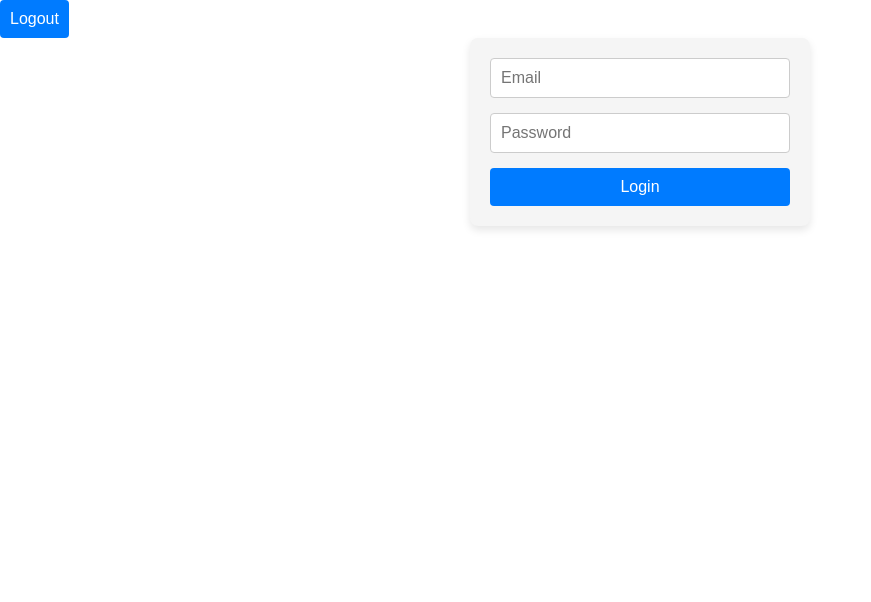
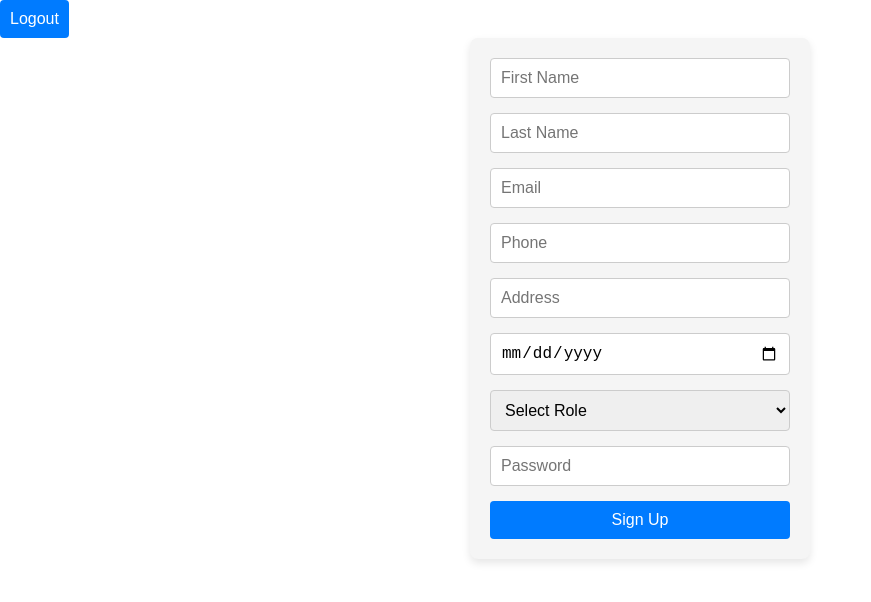
Before and after one commit to MichalHazan/takecare, a React (Create React App) app in the folder client/: page / in a window 1280 px wide. Shown: the top 602 px of the page, without its empty margins (0-871 px from the left). Built offline with nearby package versions, Linux system fonts and the light colour scheme.

Commit message:
Added a 'Profession Type' field, after selecting role:professional

```diff
--- a/client/src/App.js
+++ b/client/src/App.js
@@ -18,7 +18,7 @@ function App() {
                 <Logout />
                 <Routes>
                     {/* Public routes */}
-                    <Route path="/" element={<LoginForm />} />
+                    <Route path="/" element={<AddUser />} />
                     <Route path="/AddUser" element={<AddUser />} />
                     <Route path="/Login" element={<LoginForm />} />
                     <Route path="/Welcome" element={<Welcome />} />
--- a/client/src/components/SignupForm.js
+++ b/client/src/components/SignupForm.js
@@ -1,6 +1,6 @@
 import React, { useState } from 'react';
 import axios from 'axios';
-import './SignupForm.css'
+import './SignupForm.css';
 
 const SignupForm = () => {
     const [formData, setFormData] = useState({
@@ -12,20 +12,50 @@ const SignupForm = () => {
         birthDate: '',
         role: '',
         password: '',
+        profile: {
+            description: '',
+            profession: '',
+            price: 0,
+        },
     });
 
+    const [showProfessionType, setShowProfessionType] = useState(false); // State to control the display of professionType
+
+    // Function to handle form field changes
     const handleChange = (e) => {
+        const { name, value } = e.target;
+
+        // Check if the input is for profile fields
+        if (name === 'profession') {
+            setFormData((prevState) => ({
+                ...prevState,
+                profile: {
+                    ...prevState.profile,
+                    profession: value, // Update profession inside profile
+                },
+            }));
+        } else {
             setFormData({
                 ...formData,
-      [e.target.name]: e.target.value,
+                [name]: value,
             });
+        }
+
+        // Show professionType field only if the role is professional
+        if (name === 'role') {
+            setShowProfessionType(value === 'professional');
+        }
     };
 
+    // Function to handle form submission
     const handleSubmit = async (e) => {
         e.preventDefault();
         try {
-            const response = await axios.post('http://localhost:3000/registration', formData);
+            console.log('formData:', formData);
+            const response = await axios.post('http://localhost:3000/registration', formData);  // Send form data to server
             alert('User signed up successfully');
+
+            // Reset formData after successful signup
             setFormData({
                 firstName: '',
                 lastName: '',
@@ -35,7 +65,12 @@ const SignupForm = () => {
                 birthDate: '',
                 role: '',
                 password: '',
-            })
+                profile: {
+                    description: '',
+                    profession: '',
+                    price: 0,
+                },
+            });
         } catch (error) {
             if (error.response) {
                 console.error('Error response:', error.response.data);
@@ -46,21 +81,79 @@ const SignupForm = () => {
             }
         }
     };
+
     return (
         <form onSubmit={handleSubmit}>
-      <input type="text" name="firstName" placeholder="First Name" onChange={handleChange} required />
-      <input type="text" name="lastName" placeholder="Last Name" onChange={handleChange} required />
-      <input type="email" name="email" placeholder="Email" onChange={handleChange} required />
-      <input type="tel" name="phone" placeholder="Phone" onChange={handleChange} />
-      <input type="text" name="address" placeholder="Address" onChange={handleChange} />
-      <input type="date" name="birthDate" onChange={handleChange} />
-        <select name="role" onChange={handleChange} required>
+            <input
+                type="text"
+                name="firstName"
+                placeholder="First Name"
+                onChange={handleChange}
+                value={formData.firstName}
+                required
+            />
+            <input
+                type="text"
+                name="lastName"
+                placeholder="Last Name"
+                onChange={handleChange}
+                value={formData.lastName}
+                required
+            />
+            <input
+                type="email"
+                name="email"
+                placeholder="Email"
+                onChange={handleChange}
+                value={formData.email}
+                required
+            />
+            <input
+                type="tel"
+                name="phone"
+                placeholder="Phone"
+                onChange={handleChange}
+                value={formData.phone}
+            />
+            <input
+                type="text"
+                name="address"
+                placeholder="Address"
+                onChange={handleChange}
+                value={formData.address}
+            />
+            <input
+                type="date"
+                name="birthDate"
+                onChange={handleChange}
+                value={formData.birthDate}
+            />
+
+            <select name="role" onChange={handleChange} value={formData.role} required>
                 <option value="">Select Role</option>
                 <option value="professional">Professional</option>
                 <option value="client">Client</option>
-            <option value="management">management</option>
+                <option value="management">Management</option>
             </select>
-        <input type="password" name="password" placeholder="Password" onChange={handleChange} required />
+            {showProfessionType && ( // Show professionType input only if role is professional
+                <input
+                    type="text"
+                    name="profession"
+                    placeholder="Profession Type"
+                    onChange={handleChange}
+                    value={formData.profile.profession}
+                    required
+                />
+            )}
+            <input
+                type="password"
+                name="password"
+                placeholder="Password"
+                onChange={handleChange}
+                value={formData.password}
+                required
+            />
+
             <button type="submit">Sign Up</button>
         </form>
     );
```
Also changed, not shown: 2 other files (tests, documents, lock files or other folders). Lines whose indentation alone changed are shown as unchanged.
